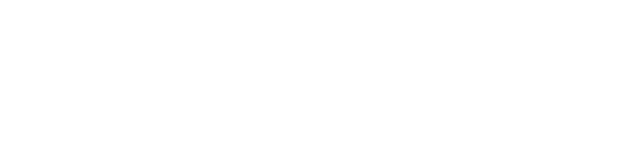
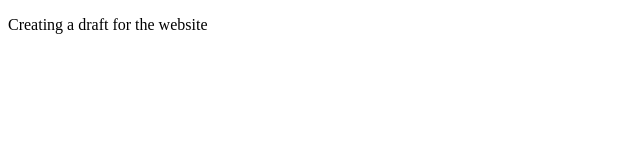
Before and after one commit to somberSomni/repo_practice, a plain HTML site: page index.html in a window 1280 px wide. Shown: the whole page, without its empty margins (0-640 px from the left). Drawn offline with Linux system fonts and the light colour scheme.

Commit message:
Added a p tag to index html

```diff
--- a/index.html
+++ b/index.html
@@ -15,7 +15,7 @@
         <!--[if lt IE 7]>
             <p class="browsehappy">You are using an <strong>outdated</strong> browser. Please <a href="#">upgrade your browser</a> to improve your experience.</p>
         <![endif]-->
-
+        <p>Creating a draft for the website</p>
         <script src="" async defer></script>
     </body>
 </html>
```
